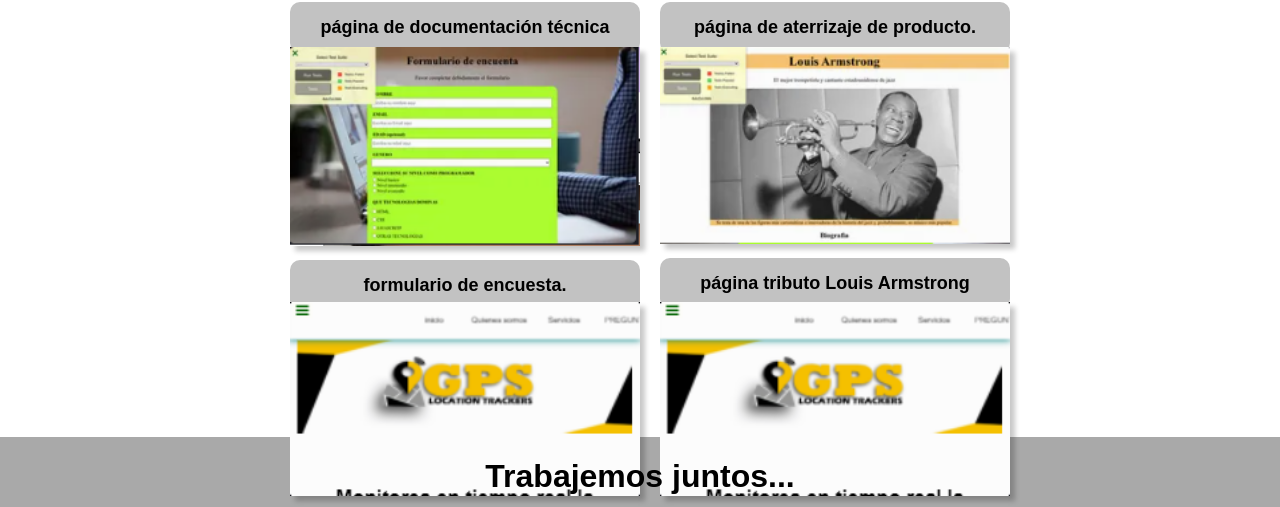
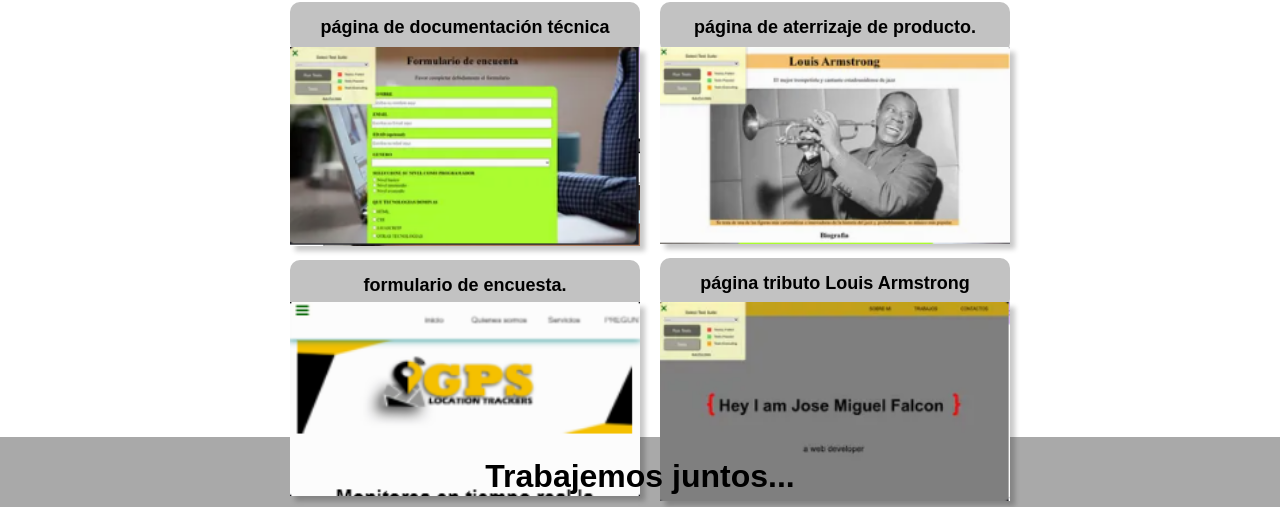
Before and after one commit to jfalcon89/pagina-portafolio-personal, a plain HTML site: page index.html in a window 1280 px wide. Shown: the part 1218-1725 px from the top of the page. Drawn offline with Linux system fonts and the light colour scheme.

Commit message:
mod html para imagen 6

```diff
--- a/index.html
+++ b/index.html
@@ -62,7 +62,7 @@
             </footer>
         </a>
         <a id="link" href="https://codepen.io/jfalcon89/full/mdppzQW" target="_blank">
-            <img src="/img/img-5.png" width="100%">
+            <img src="/img/img-6.png" width="100%">
             <footer id="footer-link">
                 <h2 id="titulo-footer">página portafolio personal</h2>
             </footer>
```
